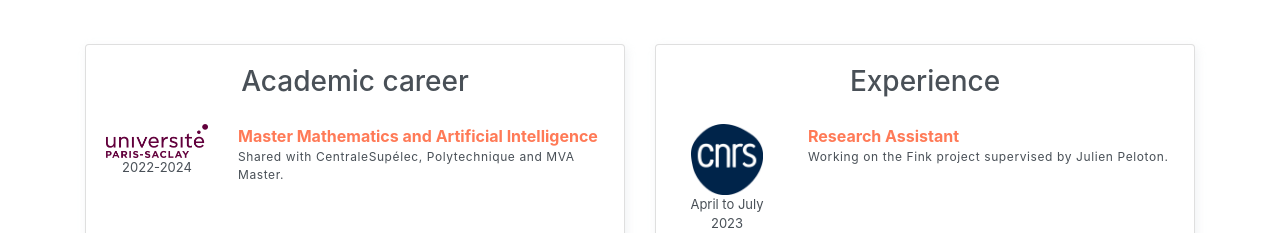
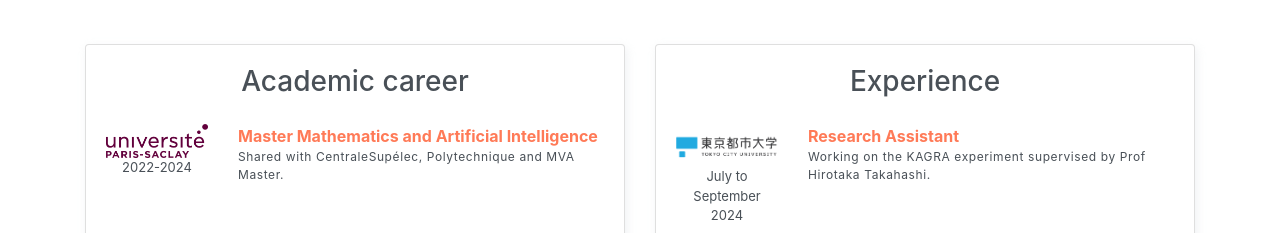
Before and after one commit to pierrecavalier/pierrecavalier.github.io, a plain HTML site: page index.html in a window 1280 px wide. Shown: the part 900-1133 px from the top of the page. Drawn offline with Linux system fonts and the light colour scheme.

Commit message:
adding tcu internship

```diff
--- a/index.html
+++ b/index.html
@@ -128,6 +128,16 @@
                 <div class="card rounded">
                         <h3 class="title text-center" style="padding-top: 20px;">Experience</h3>
                     <div class="card-body">
+                        <div class="row">
+                            <div class="col-md-3 d-flex flex-column align-items-center">
+                                <img src="assets/imgs/TokyoCityUniversity_logo.png" alt="Image" style="width: 100%;">
+                                <div class="text-center" style="font-size: 13px;">July to September 2024</div>
+                            </div>
+                            <div class="col-md-9 mb-3 text-center text-md-left">
+                                <strong> <a href="https://www.comm.tcu.ac.jp/gw-ds/home-en-2/" target="_blank">Research Assistant</a> </strong> <br> <p style="font-size: 12px;"> Working on the KAGRA experiment supervised by Prof Hirotaka Takahashi.</p>
+                            </div>
+                        </div>
+                        <br>
                         <div class="row">
                             <div class="col-md-3 d-flex flex-column align-items-center">
                                 <img src="assets/imgs/cnrs.png" alt="Image" style="width: 70%;">
```
Also changed, not shown: assets/imgs/TokyoCityUniversity_logo.png (added).
